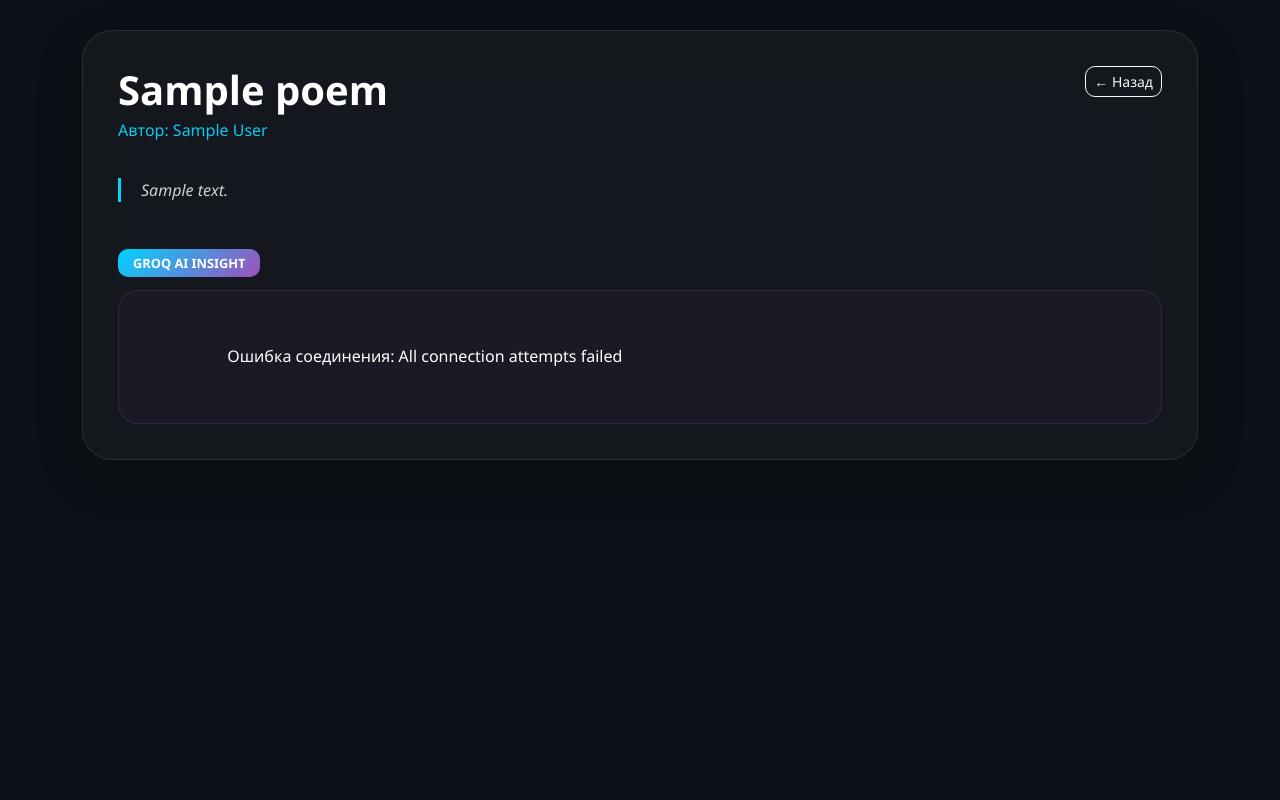
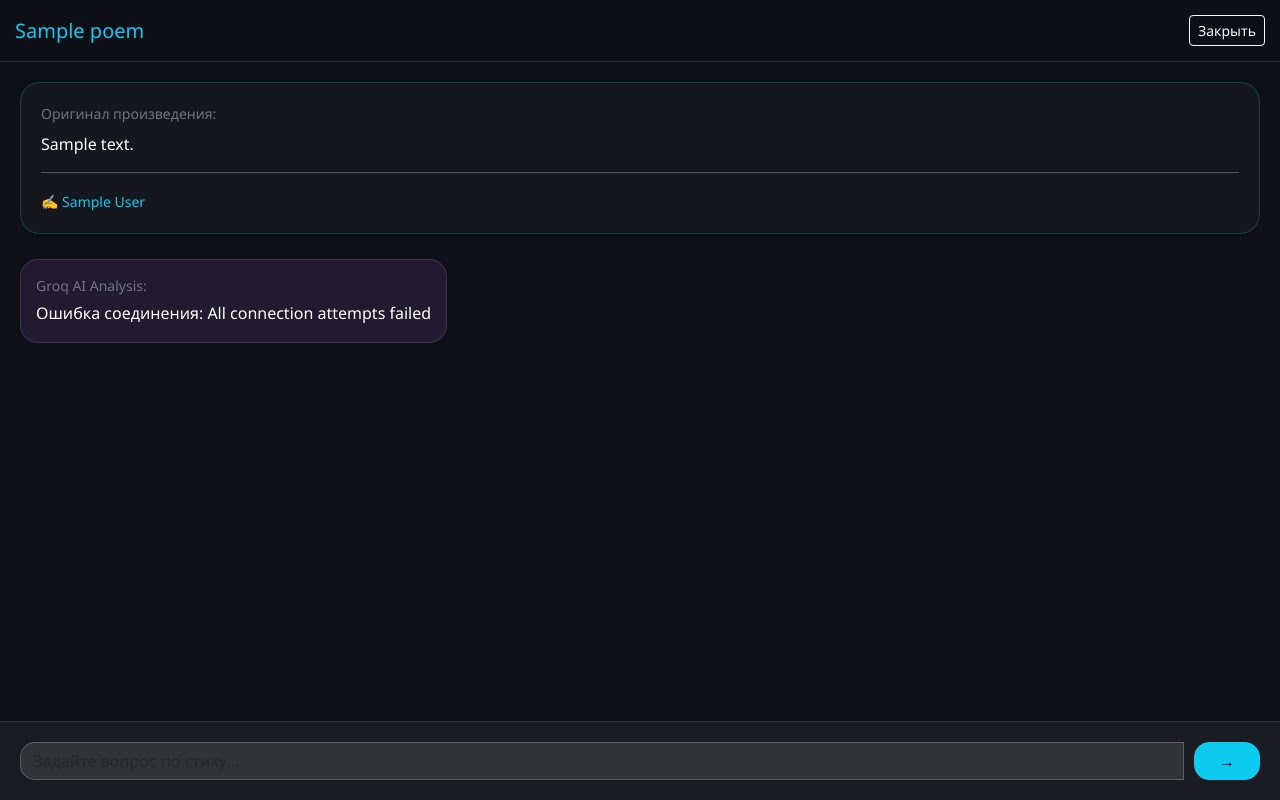
Before and after one commit to zynqff/ssalfatest, a FastAPI app: page /poem/1 in a window 1280 px wide. Run offline with FastAPI, Linux system fonts and the light colour scheme; tables that the repository leaves empty hold one stand-in row (values such as "Sample post"); data that the repository does not hold is empty.

Commit message:
Update poem_detail.html

```diff
--- a/templates/poem_detail.html
+++ b/templates/poem_detail.html
@@ -2,70 +2,77 @@
 <html lang="ru">
 <head>
     <meta charset="UTF-8">
-    <title>{{ poem.title }} | Анализ ИИ</title>
+    <meta name="viewport" content="width=device-width, initial-scale=1.0">
+    <title>{{ poem.title }} | Анализ</title>
     <link href="https://cdn.jsdelivr.net/npm/bootstrap@5.3.0/dist/css/bootstrap.min.css" rel="stylesheet">
     <style>
         :root { --accent: #00d4ff; --secondary: #9d50bb; }
-        body { background: #0d1117; color: white; font-family: 'Segoe UI', sans-serif; padding-bottom: 50px; }
+        body { background: #0d1117; color: white; font-family: 'Segoe UI', sans-serif; height: 100vh; display: flex; flex-direction: column; }
 
-        .glass-card {
-            background: rgba(255, 255, 255, 0.03);
-            backdrop-filter: blur(20px);
-            border: 1px solid rgba(255, 255, 255, 0.1);
-            border-radius: 30px;
-            padding: 35px;
-            margin-top: 30px;
-        }
+        .glass-header { background: rgba(13, 17, 23, 0.8); backdrop-filter: blur(15px); border-bottom: 1px solid rgba(255,255,255,0.1); padding: 15px; }
 
-        .poem-box {
-            border-left: 3px solid var(--accent);
-            padding-left: 20px;
-            margin: 20px 0;
-            white-space: pre-wrap;
-            font-style: italic;
-            color: rgba(255,255,255,0.8);
-        }
+        .chat-area { flex-grow: 1; overflow-y: auto; padding: 20px; }
 
-        .ai-response {
-            background: rgba(157, 80, 187, 0.05);
-            border-radius: 20px;
-            padding: 25px;
-            border: 1px solid rgba(157, 80, 187, 0.2);
-            line-height: 1.7;
-            white-space: pre-wrap; /* Чтобы сохранить структуру ответа ИИ */
-        }
+        .poem-card { background: rgba(255, 255, 255, 0.03); border-radius: 20px; padding: 20px; border: 1px solid rgba(0, 212, 255, 0.2); margin-bottom: 25px; }
 
-        .badge-ai {
-            background: linear-gradient(135deg, var(--accent), var(--secondary));
-            padding: 5px 15px;
-            border-radius: 10px;
-            font-weight: bold;
-            font-size: 0.8rem;
-        }
+        .msg { max-width: 85%; padding: 15px; border-radius: 18px; margin-bottom: 15px; line-height: 1.6; }
+        .ai-msg { background: rgba(157, 80, 187, 0.15); border: 1px solid rgba(157, 80, 187, 0.3); align-self: flex-start; }
+        .user-msg { background: rgba(0, 212, 255, 0.15); border: 1px solid rgba(0, 212, 255, 0.3); margin-left: auto; }
+
+        .input-box { background: rgba(255, 255, 255, 0.05); padding: 20px; border-top: 1px solid rgba(255,255,255,0.1); }
+        .chat-input { background: rgba(255,255,255,0.1) !important; color: white !important; border: 1px solid rgba(255,255,255,0.2) !important; border-radius: 15px; }
     </style>
 </head>
 <body>
-    <div class="container">
-        <div class="glass-card shadow-lg">
-            <div class="d-flex justify-content-between align-items-start">
-                <div>
-                    <h1 class="fw-bold m-0">{{ poem.title }}</h1>
-                    <p class="text-info mt-1">Автор: {{ poem.author }}</p>
-                </div>
-                <a href="/" class="btn btn-sm btn-outline-light" style="border-radius: 10px;">← Назад</a>
-            </div>
+    <div class="glass-header d-flex justify-content-between align-items-center">
+        <h5 class="m-0 text-info">{{ poem.title }}</h5>
+        <a href="/" class="btn btn-sm btn-outline-light">Закрыть</a>
+    </div>
 
-            <div class="poem-box">{{ poem.content }}</div>
+    <div class="chat-area d-flex flex-column" id="chat-window">
+        <div class="poem-card">
+            <small class="text-secondary d-block mb-2">Оригинал произведения:</small>
+            <div style="white-space: pre-wrap;">{{ poem.content }}</div>
+            <hr class="opacity-25">
+            <small class="text-info">✍️ {{ poem.author }}</small>
+        </div>
 
-            <div class="mt-5">
-                <div class="mb-3">
-                    <span class="badge-ai">GROQ AI INSIGHT</span>
-                </div>
-                <div class="ai-response">
-                    {{ ai_analysis }}
-                </div>
-            </div>
+        <div class="msg ai-msg">
+            <small class="d-block mb-1 text-secondary">Groq AI Analysis:</small>
+            <div id="initial-ai">{{ ai_analysis }}</div>
         </div>
     </div>
+
+    <div class="input-box">
+        <div class="input-group">
+            <input type="text" id="user-input" class="form-control chat-input" placeholder="Задайте вопрос по стиху...">
+            <button class="btn btn-info px-4" style="border-radius: 15px; margin-left: 10px;" onclick="sendMessage()">→</button>
+        </div>
+    </div>
+
+    <script>
+    async function sendMessage() {
+        const input = document.getElementById('user-input');
+        const window = document.getElementById('chat-window');
+        const text = input.value.trim();
+        if (!text) return;
+
+        // Добавляем сообщение юзера
+        window.innerHTML += `<div class="msg user-msg">${text}</div>`;
+        input.value = '';
+        window.scrollTo(0, window.scrollHeight);
+
+        // Запрос к серверу
+        const res = await fetch('/ai-ask', {
+            method: 'POST',
+            headers: {'Content-Type': 'application/json'},
+            body: JSON.stringify({ "question": text, "poem_id": {{ poem.id }} })
+        });
+
+        const data = await res.json();
+        window.innerHTML += `<div class="msg ai-msg"><small class="d-block mb-1 text-secondary">Groq AI:</small>${data.answer}</div>`;
+        window.scrollTo(0, window.scrollHeight);
+    }
+    </script>
 </body>
 </html>
```
